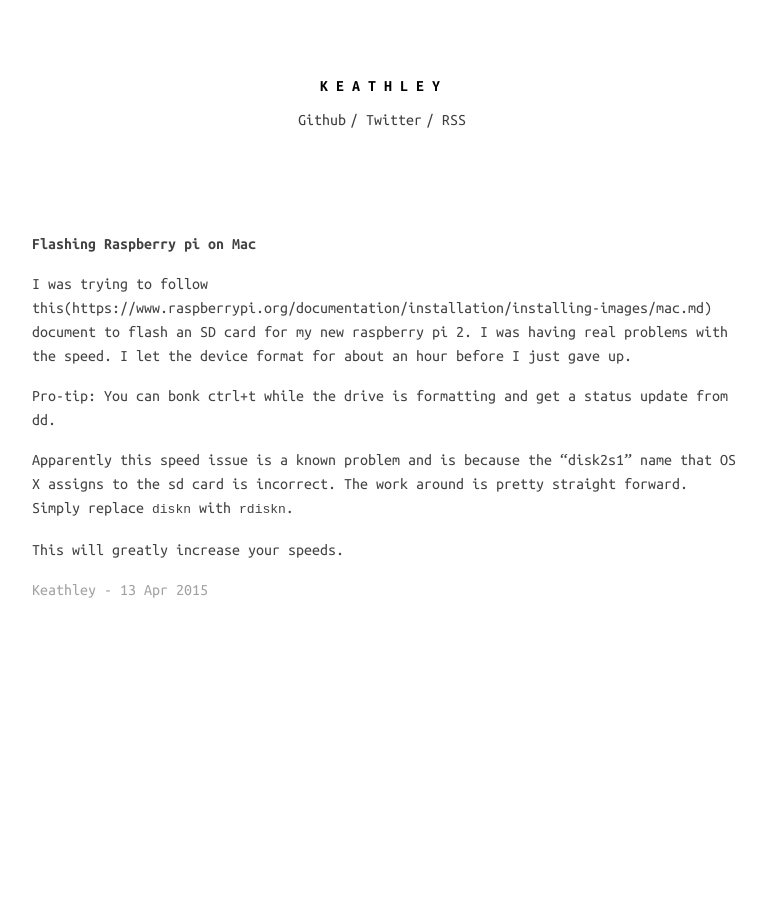
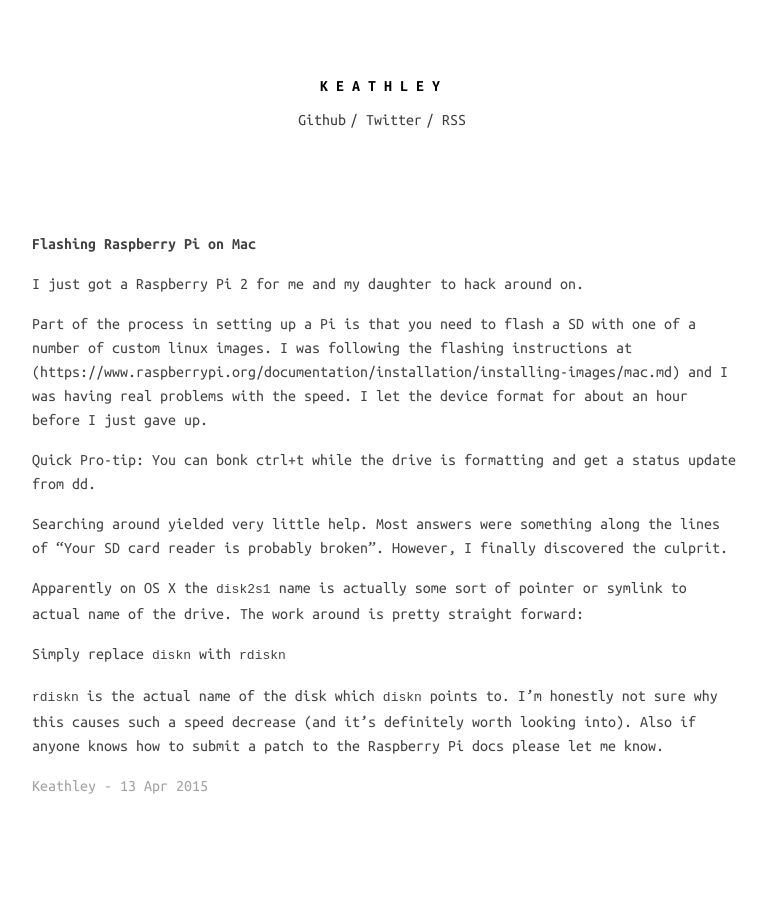
Before and after one commit to wojtekmach/keathley.github.io, a Jekyll site: the page built from _posts/2015-04-13-formatting-raspberry-pi-sd-card.md, in a window 1280 px wide. Shown: the whole page, without its empty margins (256-1023 px from the left). Built offline with Jekyll 4.4.1, drawn with Linux system fonts in a browser that asks for light colours; nearby versions of some CDN libraries; a style sheet for code colours, icons or effects is not loaded.

Commit message:
Add raspberry pi flashing instructions

```diff
--- a/_posts/2015-04-13-formatting-raspberry-pi-sd-card.md
+++ b/_posts/2015-04-13-formatting-raspberry-pi-sd-card.md
@@ -1,14 +1,21 @@
 ---
 layout: post
-title:  "Flashing Raspberry pi on Mac"
+title:  "Flashing Raspberry Pi on Mac"
 date:   2015-04-13 11:51:13
 categories: raspberrypi
 ---
 
-I was trying to follow this(https://www.raspberrypi.org/documentation/installation/installing-images/mac.md) document to flash an SD card for my new raspberry pi 2.  I was having real problems with the speed.  I let the device format for about an hour before I just gave up.
+I just got a Raspberry Pi 2 for me and my daughter to hack around on.
 
-Pro-tip: You can bonk ctrl+t while the drive is formatting and get a status update from dd.
+Part of the process in setting up a Pi is that you need to flash a SD with one of a
+number of custom linux images.  I was following the flashing instructions at (https://www.raspberrypi.org/documentation/installation/installing-images/mac.md) and I was having real problems with the speed.  I let the device format for about an hour before I just gave up.
 
-Apparently this speed issue is a known problem and is because the “disk2s1” name that OS X assigns to the sd card is incorrect.  The work around is pretty straight forward.  Simply replace `diskn` with `rdiskn`.
+Quick Pro-tip: You can bonk ctrl+t while the drive is formatting and get a status update from dd.
 
-This will greatly increase your speeds.
+Searching around yielded very little help.  Most answers were something along the lines of "Your SD card reader is probably broken".  However, I finally discovered the culprit.
+
+Apparently on OS X the `disk2s1` name is actually some sort of pointer or symlink to actual name of the drive.  The work around is pretty straight forward:
+
+Simply replace `diskn` with `rdiskn`
+
+`rdiskn` is the actual name of the disk which `diskn` points to.  I'm honestly not sure why this causes such a speed decrease (and it's definitely worth looking into).  Also if anyone knows how to submit a patch to the Raspberry Pi docs please let me know.
```
